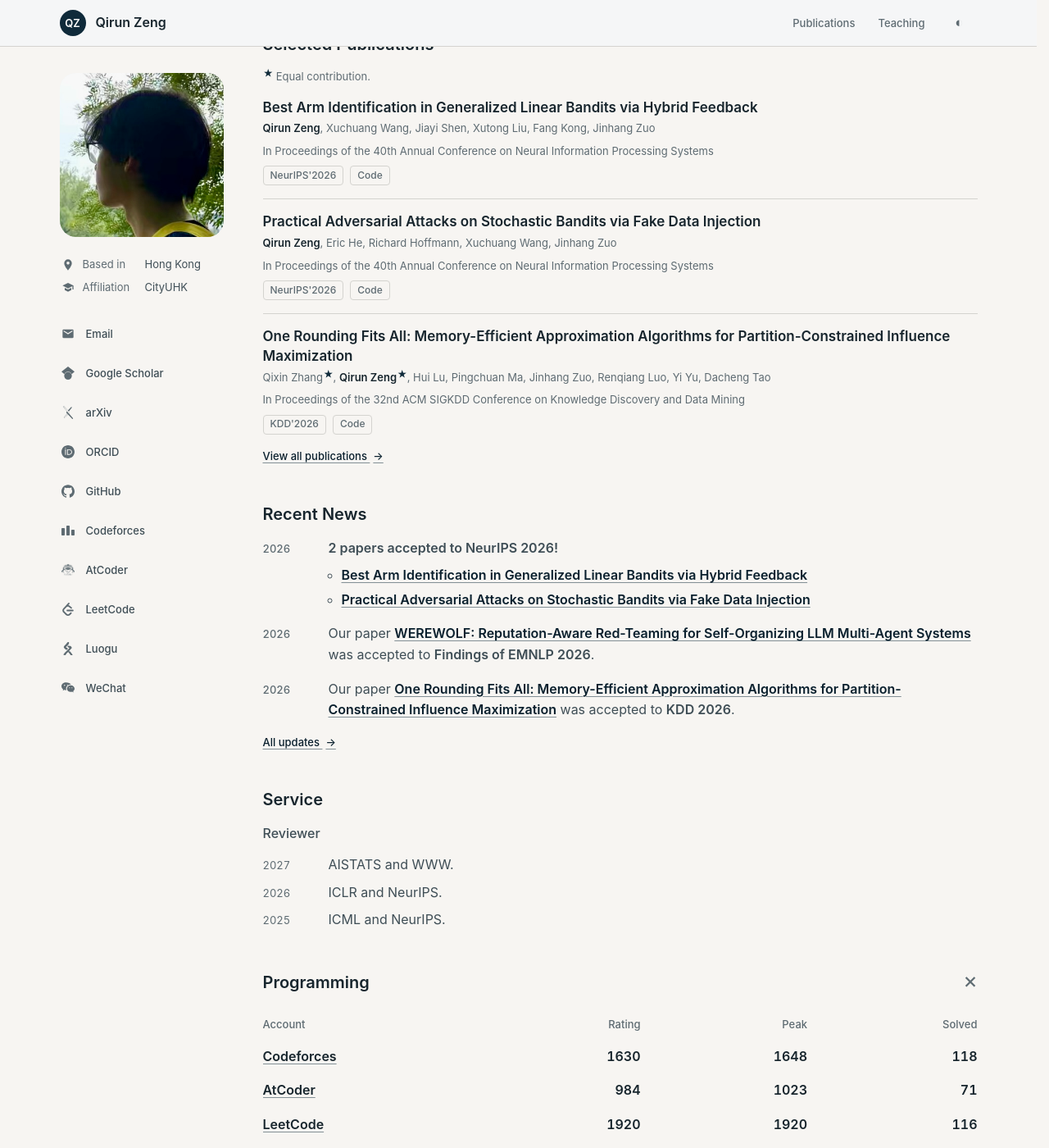
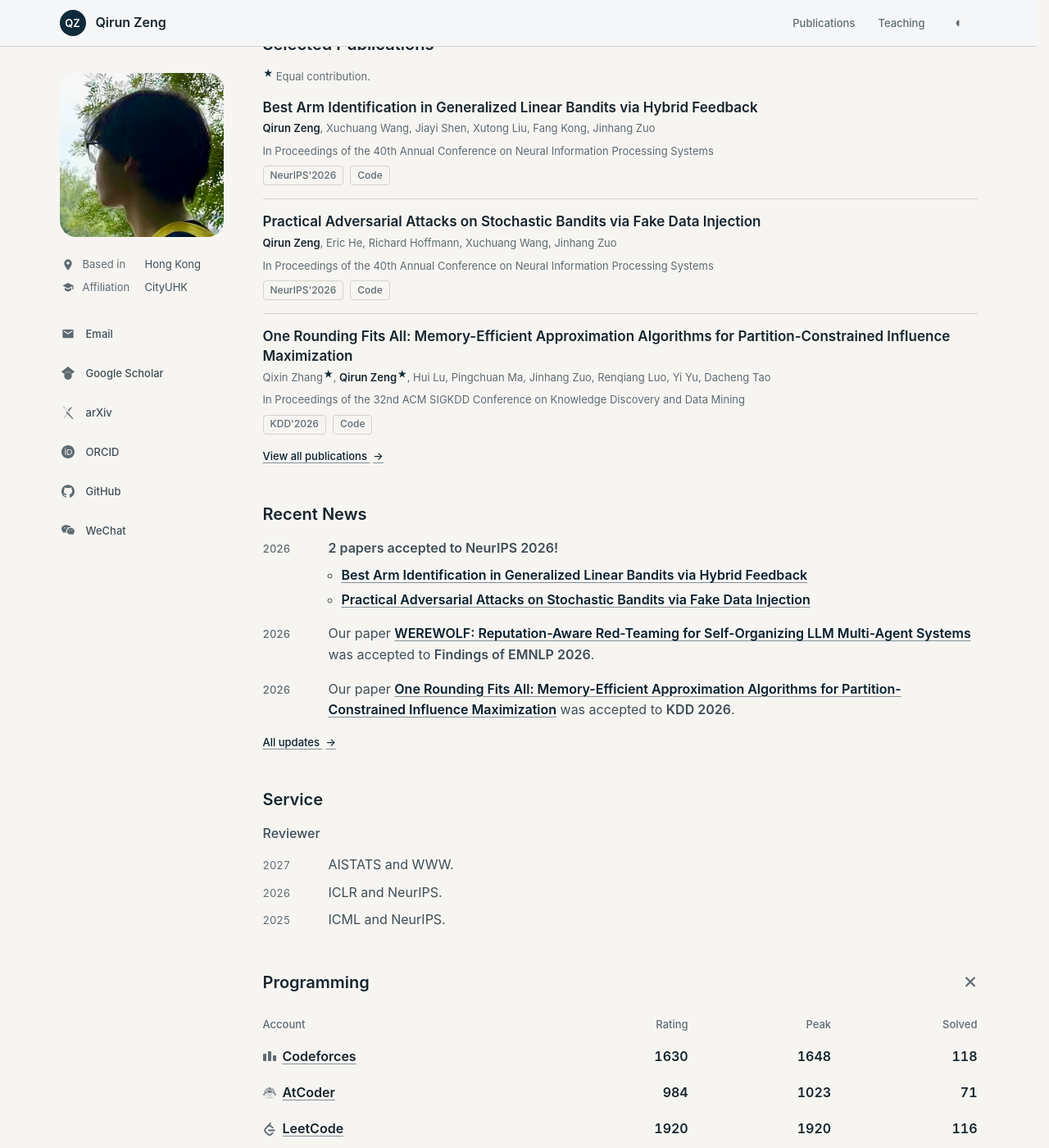
Before and after one commit to qirunzeng/qirunzeng.github.io, a Jekyll site: the page built from index.html, in a window 1280 px wide and 1400 px high, scrolled down 380 px. Shown: the whole window at 82% size. Built offline with Jekyll 4.4.1, drawn with Linux system fonts in a browser that asks for light colours.

Commit message:
Move contest platform links and icons into Programming

```diff
--- a/_data/assets.json
+++ b/_data/assets.json
@@ -1,4 +1,4 @@
 {
-  "css": "2d803c3fad5f1628",
+  "css": "2d4dc966e7b0913b",
   "js": "49c589e744dc6c23"
 }
--- a/_includes/programming.html
+++ b/_includes/programming.html
@@ -18,7 +18,10 @@
             {% for account in programming.accounts %}
               <tr class="programming-account">
                 <th scope="row" id="programming-{{ account.id }}">
-                  <a class="programming-handle" href="{{ account.profile_url }}" target="_blank" rel="noopener noreferrer" title="{{ account.handle }} · Updated {{ account.updated_at | date: '%b %-d, %Y' }}" aria-label="{{ account.name }} account {{ account.handle }}, updated {{ account.updated_at | date: '%b %-d, %Y' }}">{{ account.name }}</a>
+                  <a class="programming-handle" href="{{ account.profile_url }}" target="_blank" rel="noopener noreferrer" title="{{ account.handle }} · Updated {{ account.updated_at | date: '%b %-d, %Y' }}" aria-label="{{ account.name }} account {{ account.handle }}, updated {{ account.updated_at | date: '%b %-d, %Y' }}">
+                    <span class="programming-account-icon" aria-hidden="true">{% include icon.html name=account.id %}</span>
+                    <span>{{ account.name }}</span>
+                  </a>
                 </th>
                 {% for metric in account.metrics %}{% unless metric.label == 'Rated contests' %}<td>{{ metric.value }}</td>{% endunless %}{% endfor %}
               </tr>
--- a/assets/css/main.css
+++ b/assets/css/main.css
@@ -287,13 +287,13 @@ button, a {
   place-items: center;
   color: var(--muted);
 }
-.profile__fact-icon svg, .profile__link-icon svg {
+.profile__fact-icon svg, .profile__link-icon svg, .programming-account-icon svg {
   width: var(--space-4);
   height: var(--space-4);
   flex: none;
   fill: currentColor;
 }
-.profile__link-icon .atcoder-icon {
+.atcoder-icon {
   display: block;
   width: var(--space-4);
   height: var(--space-4);
@@ -730,7 +730,7 @@ button, a {
   border-collapse: collapse;
 }
 .programming-account-column {
-  width: 30%;
+  width: 40%;
 }
 .programming-accounts th, .programming-accounts td {
   padding: var(--space-2) var(--space-1);
@@ -757,9 +757,21 @@ button, a {
   font-variant-numeric: tabular-nums;
 }
 .programming-handle {
+  display: inline-flex;
+  align-items: center;
+  gap: var(--space-2);
+  white-space: nowrap;
   color: var(--ink);
   font-size: var(--text-body);
   font-weight: var(--weight-semibold);
+}
+.programming-account-icon {
+  display: grid;
+  width: var(--space-4);
+  height: var(--space-4);
+  flex: none;
+  place-items: center;
+  color: var(--muted);
 }
 .programming-checked {
   margin: var(--space-2) 0 0;
```
Also changed, not shown: _data/profile.yml (+0 -12 lines), README.md.
